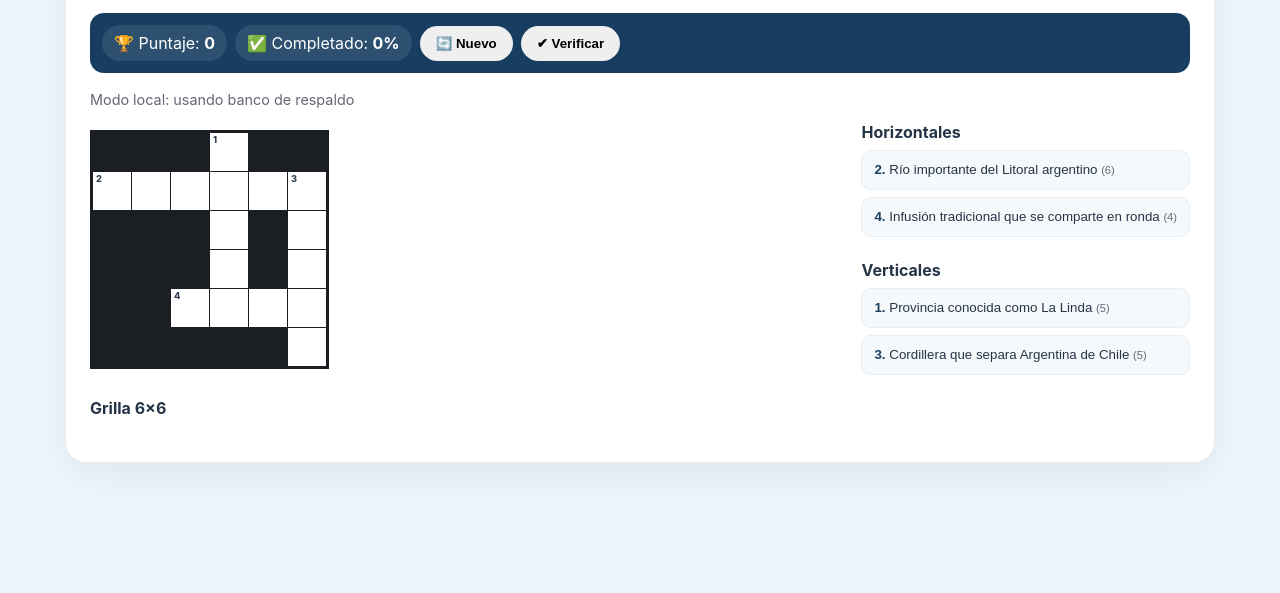
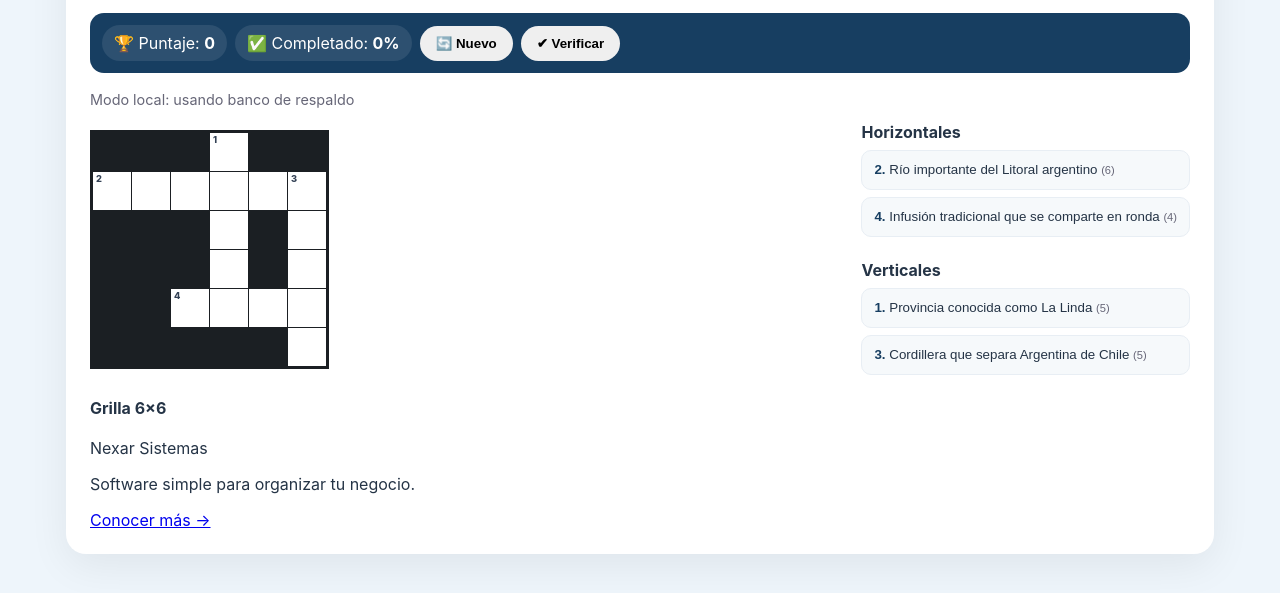
Before and after one commit to NexarSistemas/nexar-crucigrama, a website: page index.html in a window 1280 px wide. Shown: the part 133-726 px from the top of the page. Drawn offline with Linux system fonts and the light colour scheme; no server answers.

Commit message:
feat: agregar contenedor de promociones Nexar

```diff
--- a/index.html
+++ b/index.html
@@ -37,6 +37,14 @@
     </section>
 
     <p class="mensaje" id="mensaje" aria-live="polite"></p>
+
+    <aside class="nexar-promo" id="nexar-promo" aria-live="polite">
+      <div>
+        <p class="nexar-promo-label" id="nexar-promo-label">Nexar Sistemas</p>
+        <p class="nexar-promo-copy" id="nexar-promo-copy">Software simple para organizar tu negocio.</p>
+      </div>
+      <a class="nexar-promo-link" id="nexar-promo-link" href="https://nexarsistemas.com.ar/" target="_blank" rel="noopener noreferrer">Conocer más →</a>
+    </aside>
   </main>
 
   <script src="js/questions.js"></script>
```
